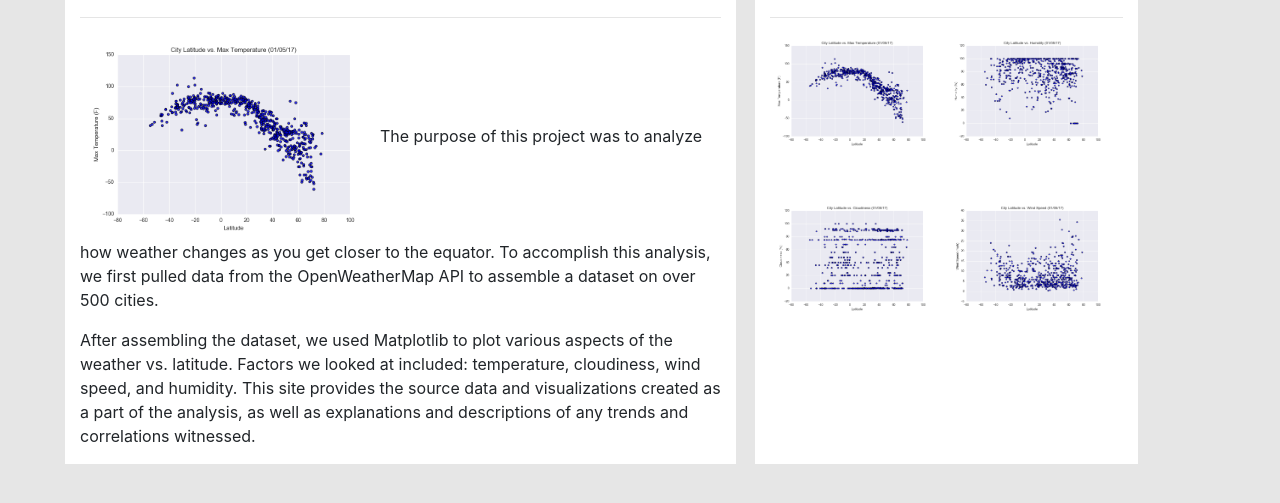
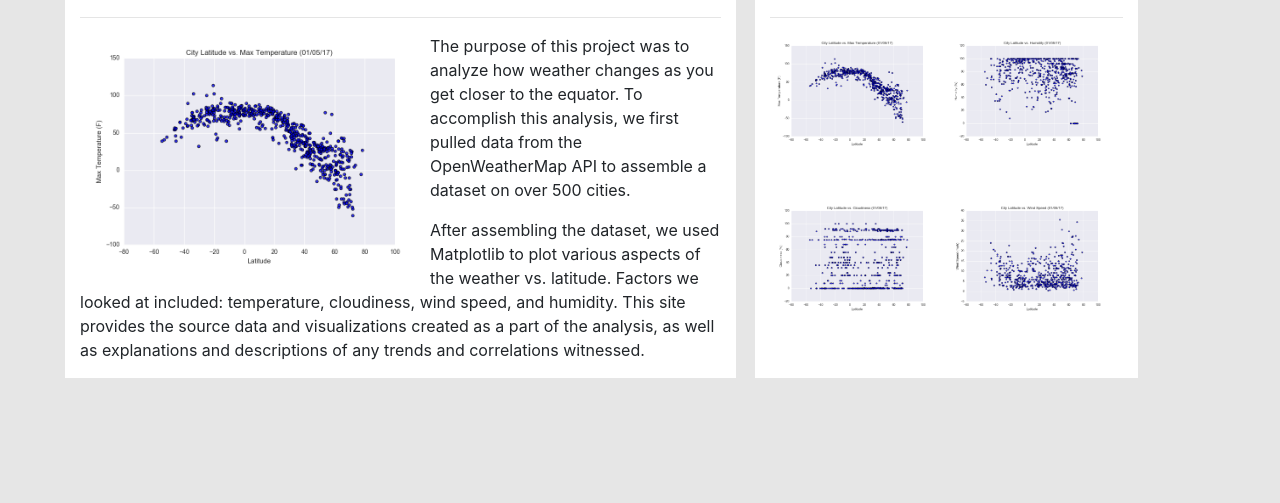
Before and after one commit to ashleep/ashleep.github.io, a plain HTML site: page index.html in a window 1280 px wide. Shown: the part 185-688 px from the top of the page. Drawn offline with nearby package versions, Linux system fonts and the light colour scheme.

Commit message:
finalized site

```diff
--- a/index.html
+++ b/index.html
@@ -47,7 +47,7 @@
             <div class="col-md-7">
                 <h1>Summary: Latitude vs. X</h1>
                 <hr>
-                <p><img src="Resources/assets/images/Fig1.png" class="img-responsive" width="300px">The purpose of this project was to analyze how weather changes as you get closer to the equator. To accomplish this analysis, we first pulled data from the OpenWeatherMap API to assemble a dataset on over 500 cities. </p>
+                <p><img src="Resources/assets/images/Fig1.png" align = "left" width="350px">The purpose of this project was to analyze how weather changes as you get closer to the equator. To accomplish this analysis, we first pulled data from the OpenWeatherMap API to assemble a dataset on over 500 cities. </p>
                 <p>After assembling the dataset, we used Matplotlib to plot various aspects of the weather vs. latitude. Factors we looked at included: temperature, cloudiness, wind speed, and humidity. This site provides the source data and visualizations created as a part of the analysis, as well as explanations and descriptions of any trends and correlations witnessed. </p>
             </div>
 
```
